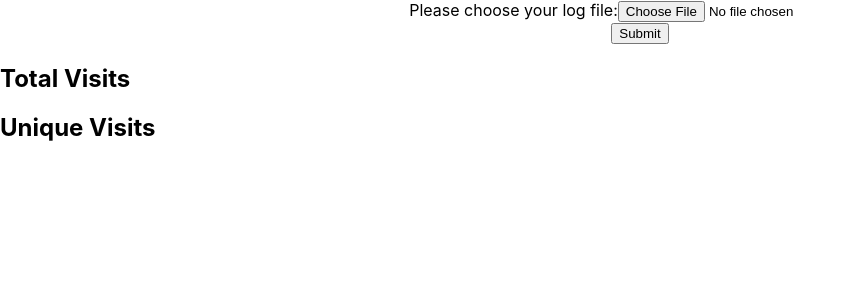
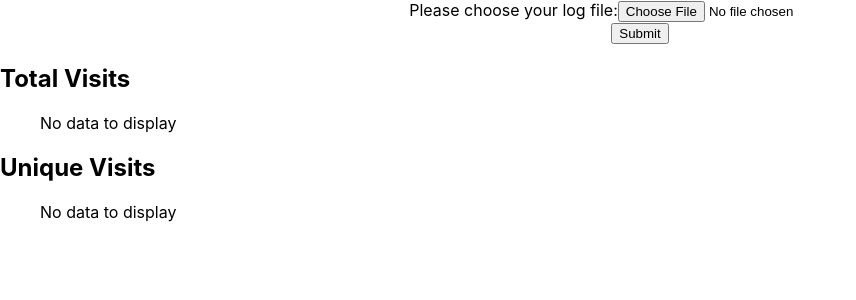
Before and after one commit to kbberker/sp-test, a React (Create React App) app: page / in a window 1280 px wide. Shown: the top 300 px of the page, without its empty margins (0-856 px from the left). Built offline with nearby package versions, Linux system fonts and the light colour scheme.

Commit message:
test: add snapshot test for WebServerLogResults

```diff
--- a/src/components/WebServerLogResults.tsx
+++ b/src/components/WebServerLogResults.tsx
@@ -22,47 +22,42 @@ const createPageVisitDetails = (log: string[], logIndex: number, allPageVisits:
 };
 
 const WebServerLogResults = ({ rawLogData }: WebServerLogResultsProps): JSX.Element => {
-  // console.log({ rawLogData });
-
   const formattedListOfSiteVisits = rawLogData.map((log) => log.split(' '));
   const pagesVisited = formattedListOfSiteVisits.map((siteVisit) => siteVisit[0]);
-  // const ipAddressList = formattedListOfSiteVisits.map((siteVisit) => siteVisit[1]);
 
-  // console.log({ formattedListOfSiteVisits, pagesVisited, ipAddressList });
+  const listOfPageVisitDetails: PageVisitDetails[] = formattedListOfSiteVisits.map(createPageVisitDetails);
 
-  const calculateSiteVisits: PageVisitDetails[] = formattedListOfSiteVisits.map(createPageVisitDetails);
-
-  const listOfNoDuplicatePageVisits = calculateSiteVisits.reduce<PageVisitDetails[]>(
+  const listOfUniquePageVisitDetails = listOfPageVisitDetails.reduce<PageVisitDetails[]>(
     (list, siteVisit, currentIndex) => {
-      if (pagesVisited.indexOf(siteVisit.page) === currentIndex) {
+      if (pagesVisited.indexOf(siteVisit.page) === currentIndex && siteVisit.page !== '') {
         list.push(siteVisit);
       }
       return list;
     }, [],
   );
 
-  // console.log({ calculateSiteVisits, listOfNoDuplicatePageVisits });
+  const sortedByTotalVisits = [...listOfUniquePageVisitDetails].sort((a, b) => b.totalPageVisits - a.totalPageVisits);
+  const sortedByUniqueVisits = [...listOfUniquePageVisitDetails].sort((a, b) => b.uniqueVisits - a.uniqueVisits);
 
   return (
     <div>
       <h2>Total Visits</h2>
       <ul>
-        {listOfNoDuplicatePageVisits.length > 0
-          ? listOfNoDuplicatePageVisits.map((pageVisitDetails) => (
+        {listOfUniquePageVisitDetails.length > 0
+          ? sortedByTotalVisits.map((pageVisitDetails) => (
             <li key={pageVisitDetails.page}>
               {`${pageVisitDetails.page} - ${pageVisitDetails.totalPageVisits} visits`}
             </li>
-          )) : null}
+          )) : <p>No data to display</p>}
       </ul>
       <h2>Unique Visits</h2>
       <ul>
-
-        {listOfNoDuplicatePageVisits.length > 0
-          ? listOfNoDuplicatePageVisits.map((pageVisitDetails) => (
+        {listOfUniquePageVisitDetails.length > 0
+          ? sortedByUniqueVisits.map((pageVisitDetails) => (
             <li key={pageVisitDetails.page}>
               {`${pageVisitDetails.page} - ${pageVisitDetails.uniqueVisits} unique views`}
             </li>
-          )) : null}
+          )) : <p>No data to display</p>}
       </ul>
     </div>
   );
```
Also changed, not shown: 2 other files (tests, documents, lock files or other folders).
